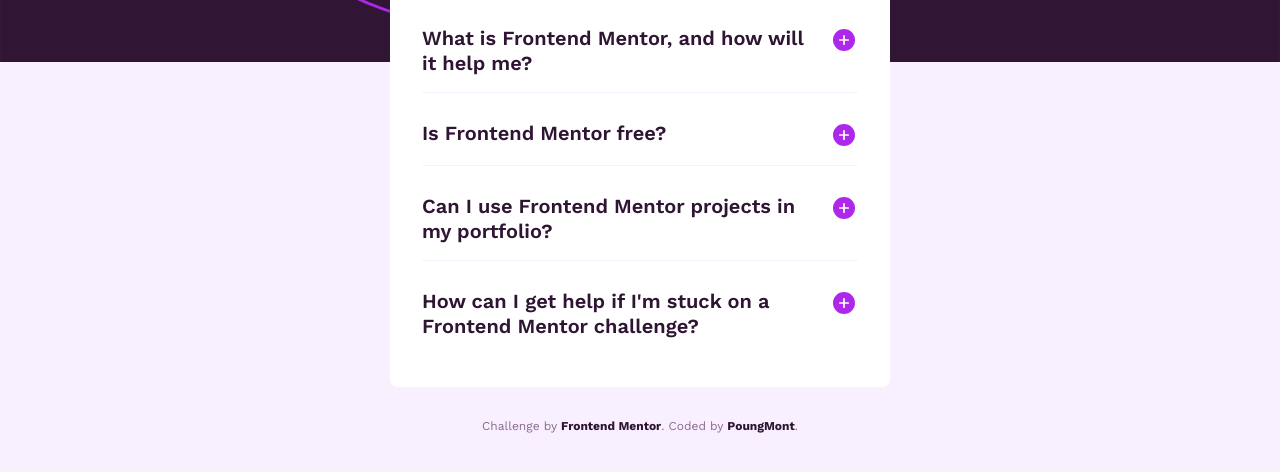
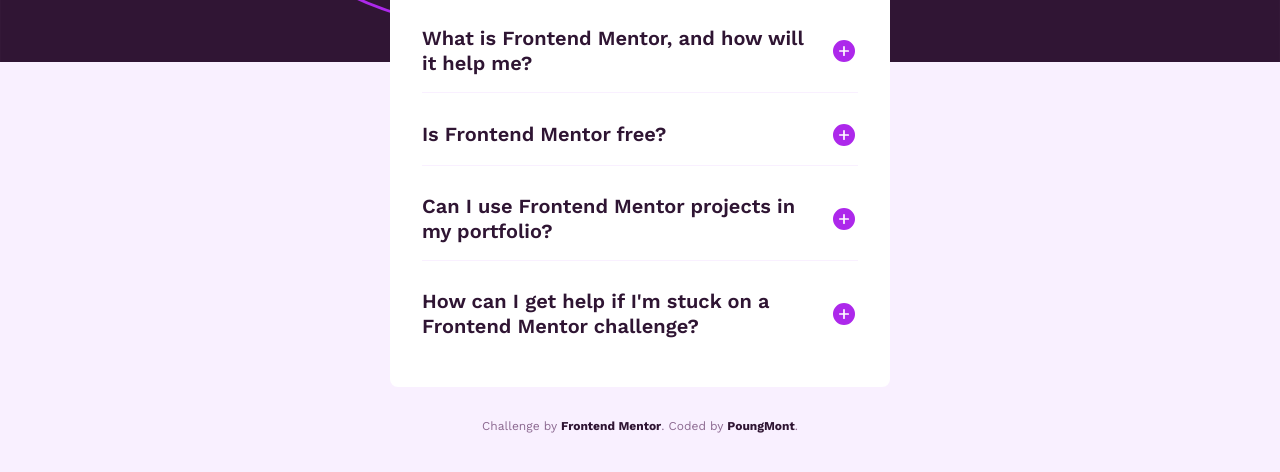
Before and after one commit to ThyuHtooAungOwO/FAQ-accordion, a plain HTML site: page index.html in a window 1280 px wide. Shown: the part 222-694 px from the top of the page. Drawn offline with nearby package versions, Linux system fonts and the light colour scheme.

Commit message:
fixed button error

```diff
--- a/index.html
+++ b/index.html
@@ -30,12 +30,7 @@
         <h1 class="faqs-card__header-title">FAQs</h1>
       </header>
       <section class="dropdown">
-        <div
-          class="dropdown__header"
-          tabindex="0"
-          aria-expanded="false"
-          role="button"
-        >
+        <button class="dropdown__header" aria-expanded="false">
           <h2 class="dropdown__header-title">
             What is Frontend Mentor, and how will it help me?
           </h2>
@@ -44,7 +39,7 @@
             alt="Expand FAQ"
             class="icon"
           />
-        </div>
+        </button>
         <div class="dropdown-menu hidden">
           <div class="dropdown-item">
             <p class="dropdown-item__description">
@@ -57,19 +52,14 @@
         </div>
       </section>
       <section class="dropdown">
-        <div
-          class="dropdown__header"
-          tabindex="0"
-          aria-expanded="false"
-          role="button"
-        >
+        <button class="dropdown__header" aria-expanded="false">
           <h2 class="dropdown__header-title">Is Frontend Mentor free?</h2>
           <img
             src="./assets/images/icon-plus.svg"
             alt="Expand FAQ"
             class="icon"
           />
-        </div>
+        </button>
         <div class="dropdown-menu hidden">
           <div class="dropdown-item">
             <p class="dropdown-item__description">
@@ -81,12 +71,7 @@
         </div>
       </section>
       <section class="dropdown">
-        <div
-          class="dropdown__header"
-          tabindex="0"
-          aria-expanded="false"
-          role="button"
-        >
+        <button class="dropdown__header" aria-expanded="false">
           <h2 class="dropdown__header-title">
             Can I use Frontend Mentor projects in my portfolio?
           </h2>
@@ -95,7 +80,7 @@
             alt="Expand FAQ"
             class="icon"
           />
-        </div>
+        </button>
         <div class="dropdown-menu hidden">
           <div class="dropdown-item">
             <p class="dropdown-item__description">
@@ -107,12 +92,7 @@
         </div>
       </section>
       <section class="dropdown">
-        <div
-          class="dropdown__header"
-          tabindex="0"
-          aria-expanded="false"
-          role="button"
-        >
+        <button class="dropdown__header" aria-expanded="false">
           <h2 class="dropdown__header-title">
             How can I get help if I'm stuck on a Frontend Mentor challenge?
           </h2>
@@ -121,7 +101,7 @@
             alt="Expand FAQ"
             class="icon"
           />
-        </div>
+        </button>
         <div class="dropdown-menu hidden">
           <div class="dropdown-item">
             <p class="dropdown-item__description">
--- a/style.scss
+++ b/style.scss
@@ -93,7 +93,14 @@ body {
   .dropdown__header {
     display: flex;
     justify-content: space-between;
+    align-items: center;
     cursor: pointer;
+    background: none;
+    border: none;
+    padding: 0;
+    font: inherit;
+    width: 100%;
+    text-align: left;
 
     &-title {
       width: 80%;
```
Also changed, not shown: style.css, 1 other file.
